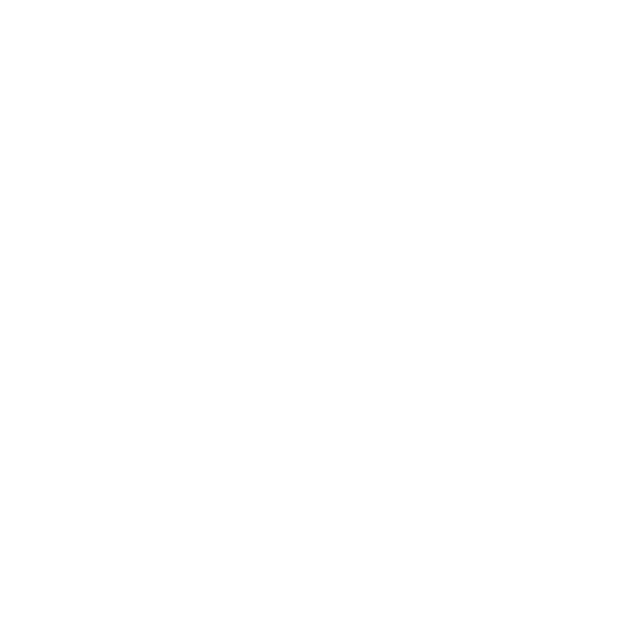
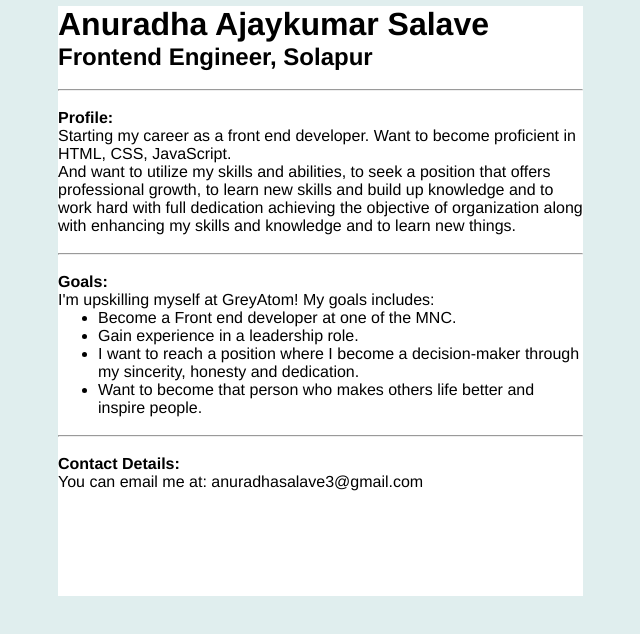
Before and after one commit to AnuradhaSalave/personal-portfolio-page, a plain HTML site: page index.html in a window 1280 px wide. Shown: the whole page, without its empty margins (287-927 px from the left). Drawn offline with Linux system fonts and the light colour scheme.

Commit message:
First Project

```diff
--- a/index.html
+++ b/index.html
@@ -1 +1,34 @@
-<!-- Add your HTML Code here -->
+<!DOCTYPE html>
+<html>
+<head>
+  <title><br>Anuradha Portfolio</title>
+  <link href="style.css" type="text/css" rel="stylesheet">
+</head>
+<body>
+<div class= "profileBody"> <h1>Anuradha Ajaykumar Salave</h1>
+  <h2>Frontend Engineer, Solapur</h2>
+  <br>
+<hr/>
+<strong><br>Profile:<br></strong>
+<p> Starting my career as a front end developer. Want to become proficient in HTML, CSS, JavaScript.</p>
+<p>And want to utilize my skills and abilities, to seek a position that offers professional growth,
+to learn new skills and build up knowledge and to work hard with full dedication achieving the objective of organization
+along with enhancing my skills and knowledge and to learn new things.
+</p><br>
+<hr/>
+<strong><br>Goals:<br></strong>
+<p>I'm upskilling myself at GreyAtom! My goals includes:
+<ul>
+  <li>Become a Front end developer at one of the MNC.</li>
+  <li>Gain experience in a leadership role.</li>
+  <li>I want to reach a position where I become a decision-maker through my sincerity, honesty and dedication.</li>
+  <li>Want to become that person who makes others life better and inspire people.</li>
+</ul>
+</p><br>
+<hr/>
+<strong><br>Contact Details:<br></strong>
+<p>You can email me at: <a>anuradhasalave3@gmail.com</a></p>
+</div>
+
+</body>
+</html>
--- a/style.css
+++ b/style.css
@@ -1 +1,19 @@
-/* Add your CSS code here */
+* {
+  font-family: Helvetica, Arial, sans-serif;
+  max-width: 700px;
+  margin: auto;
+
+}
+
+body {
+    min-width: 500px;
+    background-color: #e0eeee;
+}
+.profileBody {
+  display: inline-block;
+  background-color: white;
+  margin-top: 6px;
+  margin-left: 55px;
+  width: 75%;
+  height: 590px;
+}
```
